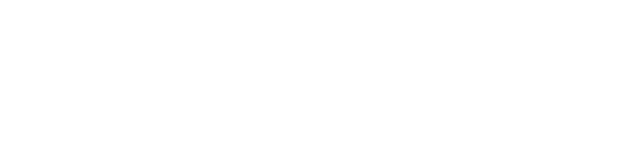
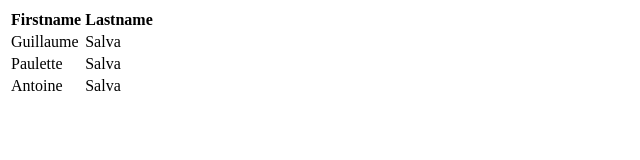
Before and after one commit to AllenKeelig/atlas-web_front_end, a plain HTML site: page JQuery_advanced/2-index.html in a window 1280 px wide. Shown: the whole page, without its empty margins (0-640 px from the left). Drawn offline with nearby package versions, Linux system fonts and the light colour scheme.

Commit message:
nevermind I'm too tired to figure it out

```diff
--- a/JQuery_advanced/2-index.html
+++ b/JQuery_advanced/2-index.html
@@ -10,6 +10,35 @@
 
     <body>
         <script type="application/javascript">
+        function createFamilyTree() {
+            const tableHtml = `
+                <table>
+                    <thead>
+                        <tr>
+                            <th>Firstname</th>
+                            <th>Lastname</th>
+                        </tr>
+                    </thead>
+                    <tbody>
+                            <tr>
+                            <td>Guillaume</td>
+                            <td>Salva</td>
+                        </tr>
+                        <tr>
+                            <td>Paulette</td>
+                            <td>Salva</td>
+                        </tr>
+                        <tr>
+                            <td>Antoine</td>
+                            <td>Salva</td>
+                        </tr>
+                    </tbody>
+                </table>
+            `;
+            $('body').append(tableHtml);
+            // fuck it I'm too tired to figure out what I'm missing
+        }
+        createFamilyTree();
         </script>
     </body>
 
```
